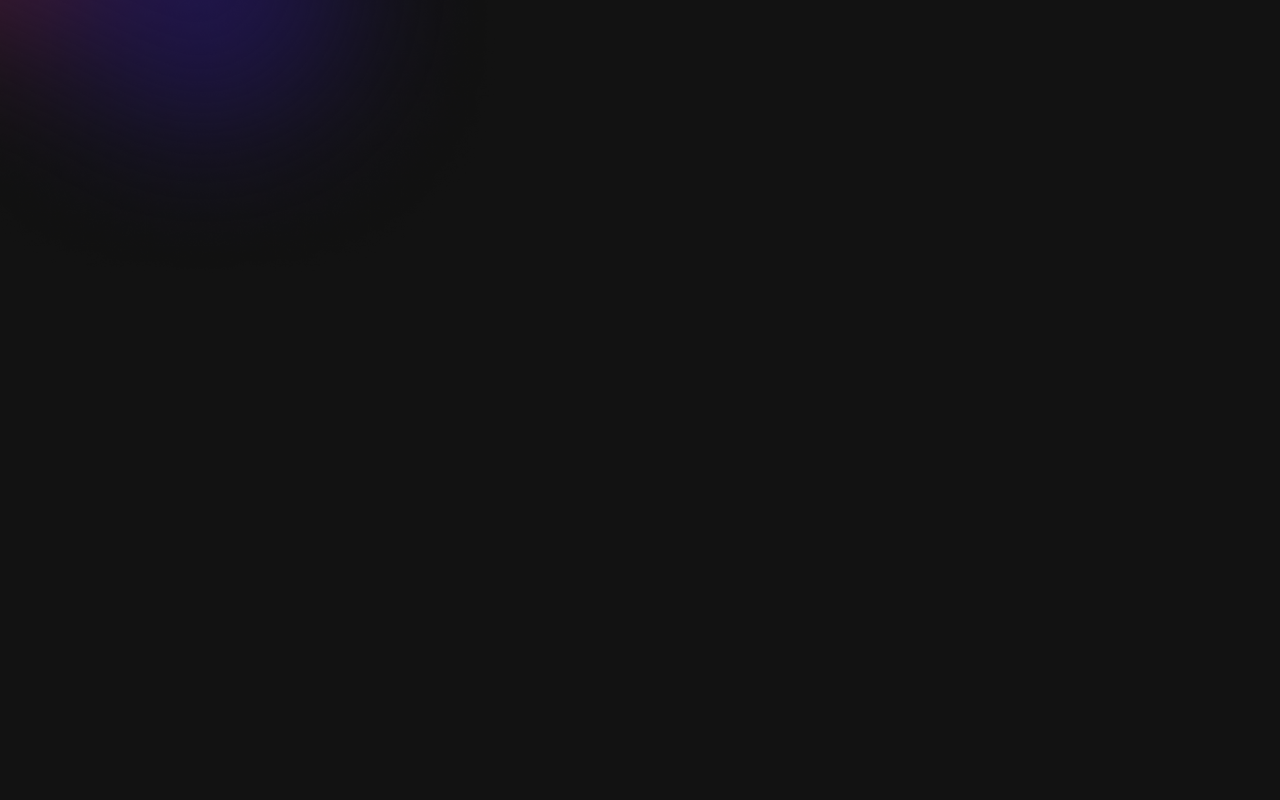
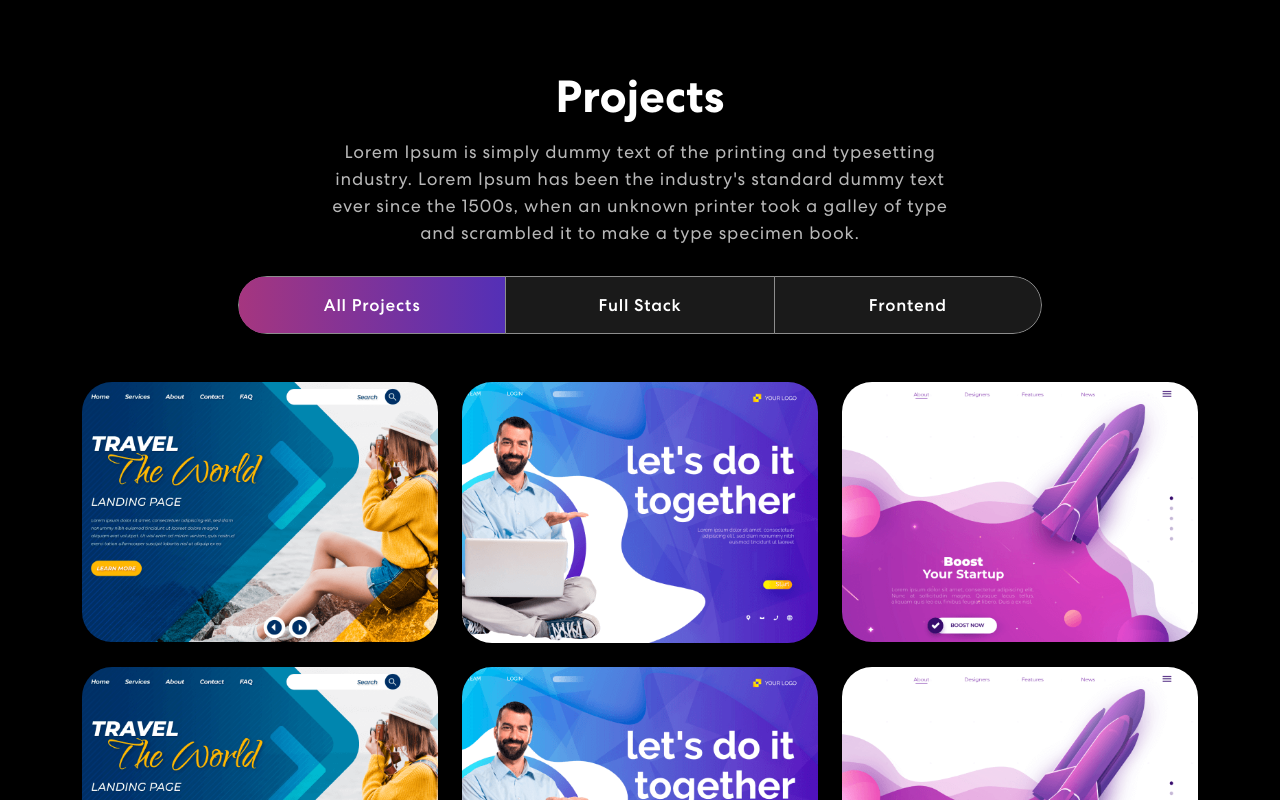
Before and after one commit to Rishabhkumar111/PersonalPortfolio, a React (Create React App) app: page / in a window 1280 px wide. Shown: the part 1340-2140 px from the top of the page. Before the commit the page ends 1630 px from the top, so only its background shows below. Built offline with nearby package versions, Linux system fonts and the light colour scheme.

Commit message:
Projects page completed with dummy data

```diff
--- a/src/App.css
+++ b/src/App.css
@@ -346,3 +346,135 @@ nav.navbar .navbar-toggler[aria-expanded="true"] .navbar-toggler-icon {
   width: 40%;
   z-index: -4;
 }
+
+/************ Projects Css ************/
+.project {
+  padding: 80px 0;
+  position: relative;
+  background-color: black;
+}
+.project h2 {
+	font-size: 45px;
+	font-weight: 700;
+  text-align: center;
+}
+.project p {
+  color: #B8B8B8;
+  font-size: 18px;
+  letter-spacing: 0.8px;
+  line-height: 1.5em;
+  margin: 14px auto 30px auto;
+  text-align: center;
+  width: 56%;
+}
+.project .nav.nav-pills {
+  width: 72%;
+  margin: 0 auto;
+  border-radius: 50px;
+  background-color: rgb(255 255 255 / 10%);
+  overflow: hidden;
+}
+.project .nav.nav-pills .nav-item {
+  width: 33.33333%;
+}
+.project .nav.nav-pills .nav-link {
+  background-color: transparent;
+  border-radius: 0;
+  padding: 17px 0;
+  color: #fff;
+  width: 100%;
+  font-size: 17px;
+  letter-spacing: 0.8px;
+  font-weight: 500;
+  position: relative;
+  transition: 0.3s ease-in-out;
+  text-align: center;
+  z-index: 0;
+}
+.project .nav.nav-pills .nav-link::before {
+    content: "";
+    position: absolute;
+    width: 0;
+    height: 100%;
+    background: linear-gradient(90.21deg, #AA367C -5.91%, #4A2FBD 111.58%);
+    top: 0;
+    left: 0;
+    z-index: -1;
+    transition: 0.3s ease-in-out;
+}
+.project .nav.nav-pills .nav-link.active::before {
+    width: 100% !important;
+}
+.project .nav.nav-pills .nav-link.active {
+    border: 1px solid rgba(255, 255, 255, 1);
+}
+.nav-link#projects-tabs-tab-first {
+  border: 1px solid rgba(255, 255, 255, 0.5);
+  border-radius: 55px 0px 0px 55px;
+}
+.nav-link#projects-tabs-tab-second {
+  border-top: 1px solid rgba(255, 255, 255, 0.5);
+  border-bottom: 1px solid rgba(255, 255, 255, 0.5);
+}
+.nav-link#projects-tabs-tab-third {
+  border: 1px solid rgba(255, 255, 255, 0.5);
+  border-radius: 0 55px 55px 0;
+}
+.proj-imgbx {
+  position: relative;
+  border-radius: 30px;
+  overflow: hidden;
+  margin-bottom: 24px;
+}
+.proj-imgbx::before {
+  content: "";
+  background: linear-gradient(90.21deg, #AA367C -5.91%, #4A2FBD 111.58%);
+  opacity: 0.85;
+  position: absolute;
+  width: 100%;
+  height: 0;
+  transition: 0.4s ease-in-out;
+}
+.proj-imgbx:hover::before {
+  height: 100%;
+}
+.proj-txtx {
+  position: absolute;
+  text-align: center;
+  top: 65%;
+  left: 50%;
+  transform: translate(-50%, -50%);
+  transition: 0.5s ease-in-out;
+  opacity: 0;
+  width: 100%;
+}
+.proj-imgbx:hover .proj-txtx {
+  top: 50%;
+  opacity: 1;
+}
+.proj-txtx h4 {
+  font-size: 30px;
+  font-weight: 700;
+  letter-spacing: 0.8px;
+  line-height: 1.1em;
+}
+.proj-txtx span {
+  font-style: italic;
+  font-weight: 400;
+  font-size: 15px;
+  letter-spacing: 0.8px;
+}
+.background-image-right {
+  top: 20%;
+  position: absolute;
+  bottom: 0;
+  width: 35%;
+  right: 0;
+  z-index: -4;
+}
+
+@media screen and (max-width: 770px) {
+  .project .nav.nav-pills {
+    width: 90%;
+  }
+}
--- a/src/App.js
+++ b/src/App.js
@@ -4,6 +4,7 @@ import "./App.css";
 import "bootstrap/dist/css/bootstrap.min.css";
 import { Banner } from "./components/Banner";
 import { Skills } from "./components/Skill";
+import { Projects } from "./components/Projects";
 
 const App = () => {
   return (
@@ -11,6 +12,7 @@ const App = () => {
       <NavBar />
       <Banner />
       <Skills />
+      <Projects />
     </>
   );
 };
--- /dev/null
+++ b/src/components/ProjectCard.js
@@ -0,0 +1,15 @@
+import { Col } from "react-bootstrap";
+
+export const ProjectCard = ({ title, description, imgUrl }) => {
+  return (
+    <Col size={12} sm={6} md={4}>
+      <div className="proj-imgbx">
+        <img src={imgUrl} />
+        <div className="proj-txtx">
+          <h4>{title}</h4>
+          <span>{description}</span>
+        </div>
+      </div>
+    </Col>
+  )
+}
--- /dev/null
+++ b/src/components/Projects.js
@@ -0,0 +1,96 @@
+import { Container, Row, Col, Tab, Nav } from "react-bootstrap";
+import { ProjectCard } from "./ProjectCard";
+import projImg1 from "../assets/img/project-img1.png";
+import projImg2 from "../assets/img/project-img2.png";
+import projImg3 from "../assets/img/project-img3.png";
+import 'animate.css';
+import TrackVisibility from 'react-on-screen';
+
+export const Projects = () => {
+
+  const projects = [
+    {
+      title: "Business Startup",
+      description: "Design & Development",
+      imgUrl: projImg1,
+    },
+    {
+      title: "Business Startup",
+      description: "Design & Development",
+      imgUrl: projImg2,
+    },
+    {
+      title: "Business Startup",
+      description: "Design & Development",
+      imgUrl: projImg3,
+    },
+    {
+      title: "Business Startup",
+      description: "Design & Development",
+      imgUrl: projImg1,
+    },
+    {
+      title: "Business Startup",
+      description: "Design & Development",
+      imgUrl: projImg2,
+    },
+    {
+      title: "Business Startup",
+      description: "Design & Development",
+      imgUrl: projImg3,
+    },
+  ];
+
+  return (
+    <section className="project" id="projects">
+      <Container>
+        <Row>
+          <Col size={12}>
+            <TrackVisibility>
+              {({ isVisible }) =>
+              <div className={isVisible ? "animate__animated animate__fadeIn": ""}>
+                <h2>Projects</h2>
+                <p>Lorem Ipsum is simply dummy text of the printing and typesetting industry. Lorem Ipsum has been the industry's standard dummy text ever since the 1500s, when an unknown printer took a galley of type and scrambled it to make a type specimen book.</p>
+                <Tab.Container id="projects-tabs" defaultActiveKey="first">
+                  <Nav variant="pills" className="nav-pills mb-5 justify-content-center align-items-center" id="pills-tab">
+                    <Nav.Item>
+                      <Nav.Link eventKey="first">All Projects</Nav.Link>
+                    </Nav.Item>
+                    <Nav.Item>
+                      <Nav.Link eventKey="second">Full Stack</Nav.Link>
+                    </Nav.Item>
+                    <Nav.Item>
+                      <Nav.Link eventKey="third">Frontend</Nav.Link>
+                    </Nav.Item>
+                  </Nav>
+                  <Tab.Content id="slideInUp" className={isVisible ? "animate__animated animate__slideInUp" : ""}>
+                    <Tab.Pane eventKey="first">
+                      <Row>
+                        {
+                          projects.map((project, index) => {
+                            return (
+                              <ProjectCard
+                                key={index}
+                                {...project}
+                                />
+                            )
+                          })
+                        }
+                      </Row>
+                    </Tab.Pane>
+                    <Tab.Pane eventKey="second">
+                      <p>Lorem ipsum dolor sit amet consectetur adipisicing elit. Cumque quam, quod neque provident velit, rem explicabo excepturi id illo molestiae blanditiis, eligendi dicta officiis asperiores delectus quasi inventore debitis quo.</p>
+                    </Tab.Pane>
+                    <Tab.Pane eventKey="third">
+                      <p>Lorem ipsum dolor sit amet consectetur adipisicing elit. Cumque quam, quod neque provident velit, rem explicabo excepturi id illo molestiae blanditiis, eligendi dicta officiis asperiores delectus quasi inventore debitis quo.</p>
+                    </Tab.Pane>
+                  </Tab.Content>
+                </Tab.Container>
+              </div>}
+            </TrackVisibility>
+          </Col>
+        </Row>
+      </Container>
+    </section>
+  )
+}
--- a/src/components/Skill.js
+++ b/src/components/Skill.js
@@ -6,6 +6,7 @@ import 'react-multi-carousel/lib/styles.css';
 import arrow1 from "../assets/img/arrow1.svg";
 import arrow2 from "../assets/img/arrow2.svg";
 import colorSharp from "../assets/img/color-sharp.png"
+import colorSharp2 from "../assets/img/color-sharp2.png";
 
 export const Skills = () => {
   const responsive = {
@@ -71,6 +72,7 @@ export const Skills = () => {
             </div>
         </div>
         <img className="background-image-left" src={colorSharp} alt="Imagebottom" />
+        <img className="background-image-right" src={colorSharp2}></img>
     </section>
   )
 }
```
